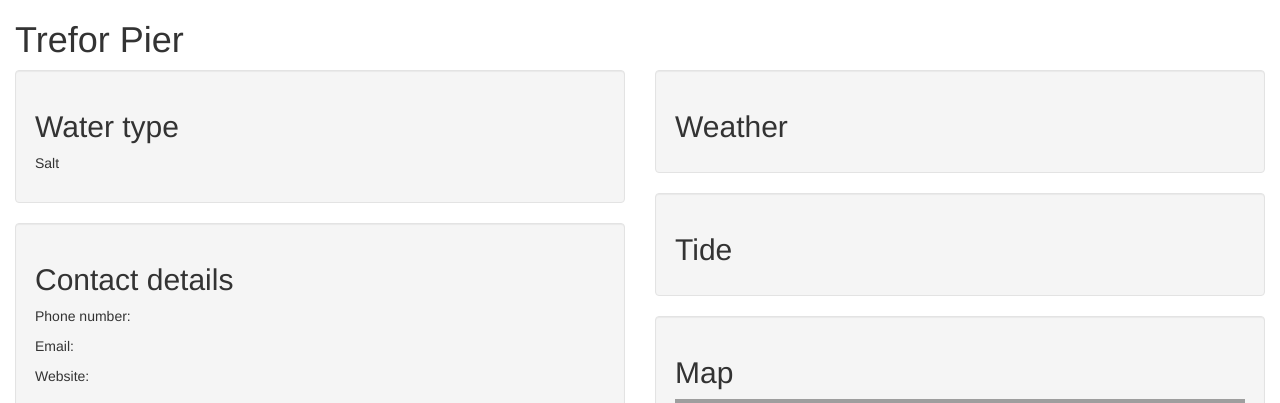
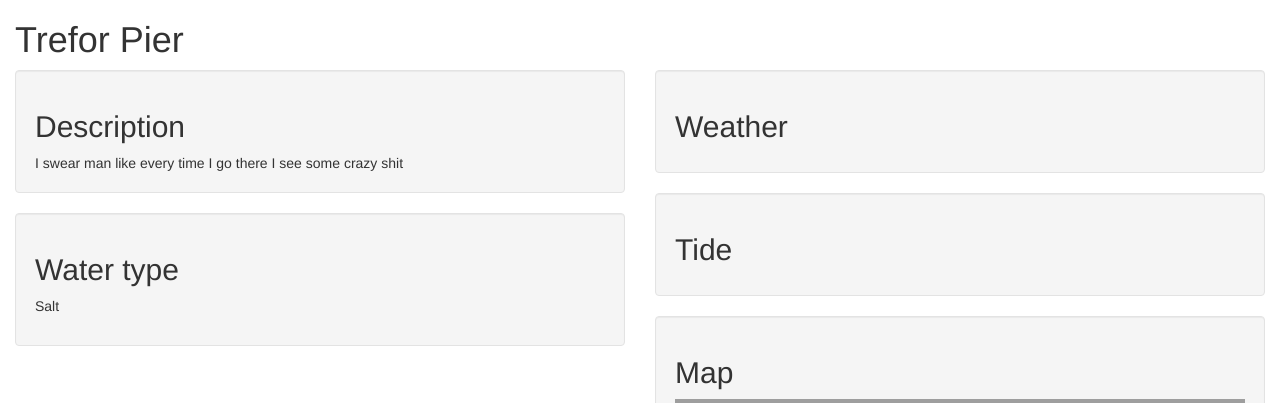
Before and after one commit to treilly94/dive-website, a Django app: page /pages/1/ in a window 1280 px wide. Shown: the part 52-455 px from the top of the page. Run offline with Django 3.2, Linux system fonts and the light colour scheme; data comes from the database, SQL or seed files in the repository; both versions use the stored data as it was after the commit; some libraries are stand-ins or nearby versions; grey boxes are pictures that could not be loaded.

Commit message:
updated detail.py and added description

```diff
--- a/diveguide/pages/admin.py
+++ b/diveguide/pages/admin.py
@@ -21,7 +21,8 @@ admin.site.register(Question, QuestionAdmin)
 
 class LocationAdmin(admin.ModelAdmin):
     fieldsets = [
-        (None,                  {'fields': ['location_name']}),
+        (None,                  {'fields': ['location_name',
+                                            'description']}),
         ('Environment',         {'fields': ['water']}),
         ('Location',            {'fields': ['address',
                                             'google_place_id']}),
--- a/diveguide/pages/models.py
+++ b/diveguide/pages/models.py
@@ -28,6 +28,7 @@ class Choice(models.Model):
 
 class Location(models.Model):
     location_name = models.CharField(max_length=200)
+    description = models.TextField(max_length=500, default='', blank=True)
     WATER_CHOICES = (('FW', 'Fresh water'), ('SW', 'Salt water'))
     water = models.CharField(max_length=2, choices=WATER_CHOICES, default='SW')
     address = models.CharField(max_length=200, default='', blank=True)
@@ -46,9 +47,3 @@ class Location(models.Model):
     was_updated_recently.admin_order_field = 'last_updated'
     was_updated_recently.boolean = True
     was_updated_recently.short_description = 'Updated recently?'
-
-    def has_contact_info(self):
-        if self.contact_phone != '' or self.contact_email != '' or self.contact_website != '':
-            return True
-        else:
-            return False
--- a/diveguide/pages/templates/pages/detail.html
+++ b/diveguide/pages/templates/pages/detail.html
@@ -70,6 +70,12 @@
         <h1>{{ location.location_name }}</h1>
         <div class="row content">
             <div class="col-sm-6 text-left">
+                {% if location.description != '' %}
+                    <div class="well">
+                        <h2>Description</h2>
+                        {{location.description}}
+                    </div>
+                {% endif %}
                 <div class="well">
                     <h2>Water type</h2>
                     {% if location.water == 'SW' %}
@@ -78,20 +84,24 @@
                     <p>Fresh</p>
                     {% endif %}
                 </div>
+                {% if location.contact_phone != '' or location.contact_email != '' or location.contact_website != '' %}
                     <div class="well">
                         <h2>Contact details</h2>
                         <p>Phone number: {{ location.contact_phone }}</p>
                         <p>Email: <a>{{ location.contact_email }}</a></p>
                         <p>Website: <a>{{ location.contact_website }}</a></p>
                     </div>
+                {% endif %}
             </div>
             <div class="col-sm-6 text-left">
                 <div class="well">
                     <h2>Weather</h2>
                 </div>
+                {% if location.water == 'SW' %}
                     <div class="well">
                         <h2>Tide</h2>
                     </div>
+                {% endif %}
                 <div class="well">
                     <h2>Map</h2>
                     <iframe width="100%" height="450" frameborder="0" style="border:0" src="https://www.google.com/maps/embed/v1/place?key=AIzaSyDRZ4QO3nlkPQnmeDlu-5aiuwCnBk1EiY0&q=place_id:{{location.google_place_id}}" allowfullscreen></iframe>
```
Also changed, not shown: diveguide/db.sqlite3, diveguide/pages/migrations/0010_location_description.py (added). Lines whose indentation alone changed are shown as unchanged.
